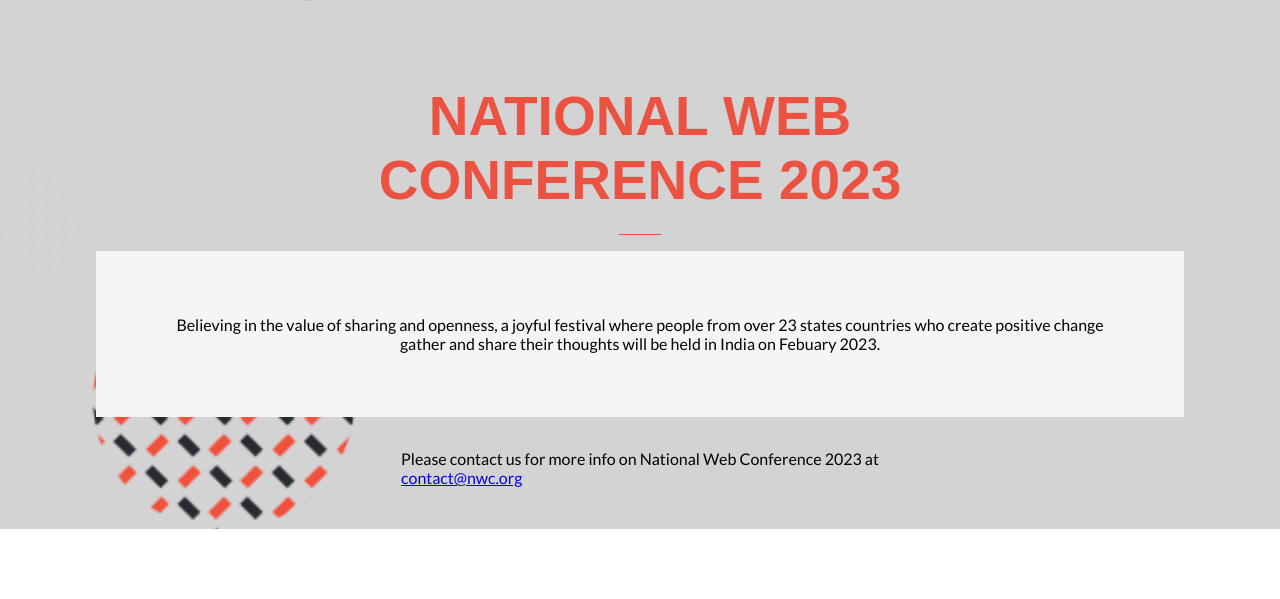
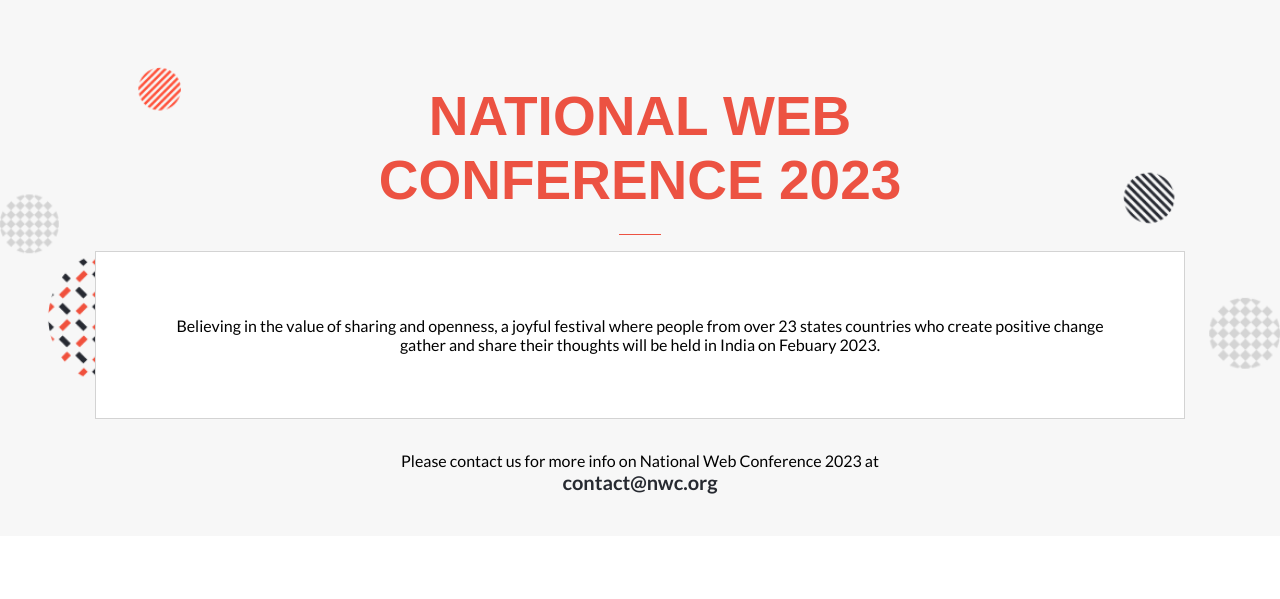
Before and after one commit to bhskr44/national-web-conference, a website: page about.html in a window 1280 px wide. Shown: the part 201-800 px from the top of the page. Drawn offline with Linux system fonts and the light colour scheme; a web font is replaced by a local one.

Commit message:
Update main.css

```diff
--- a/css/main.css
+++ b/css/main.css
@@ -450,9 +450,11 @@ header .main-nav {
 
 .about-hero-section {
   background-image: url('../images/about_bg_01.png');
-  background-size: cover;
-  background-color: #d3d3d3;
+  background-size: 100%;
+  background-color: #f7f7f7;
   padding-bottom: 2%;
+  background-repeat: no-repeat;
+  background-position: center;
 }
 
 .about-hero-text {
@@ -466,8 +468,9 @@ header .main-nav {
 .about-hero-section .about-description {
   width: 75%;
   padding: 5%;
-  background-color: #f5f5f5;
+  background-color: white;
   text-align: center;
+  border:1px solid var(--theme-white);
 }
 
 .logo-desciption {
@@ -713,3 +716,25 @@ hr {
   width: 100%;
   transition: top 0.3s;
 }
+
+.no-decoration{
+  text-decoration: none;
+  color: var(--theme-black);
+}
+
+.center {
+  text-align: center;
+}
+
+.about-info a {
+  font-size: 20px;
+    font-weight: 600;
+}
+
+.about-info {
+  text-align: center;
+}
+
+.bold {
+  font-weight: 600;
+}
```
